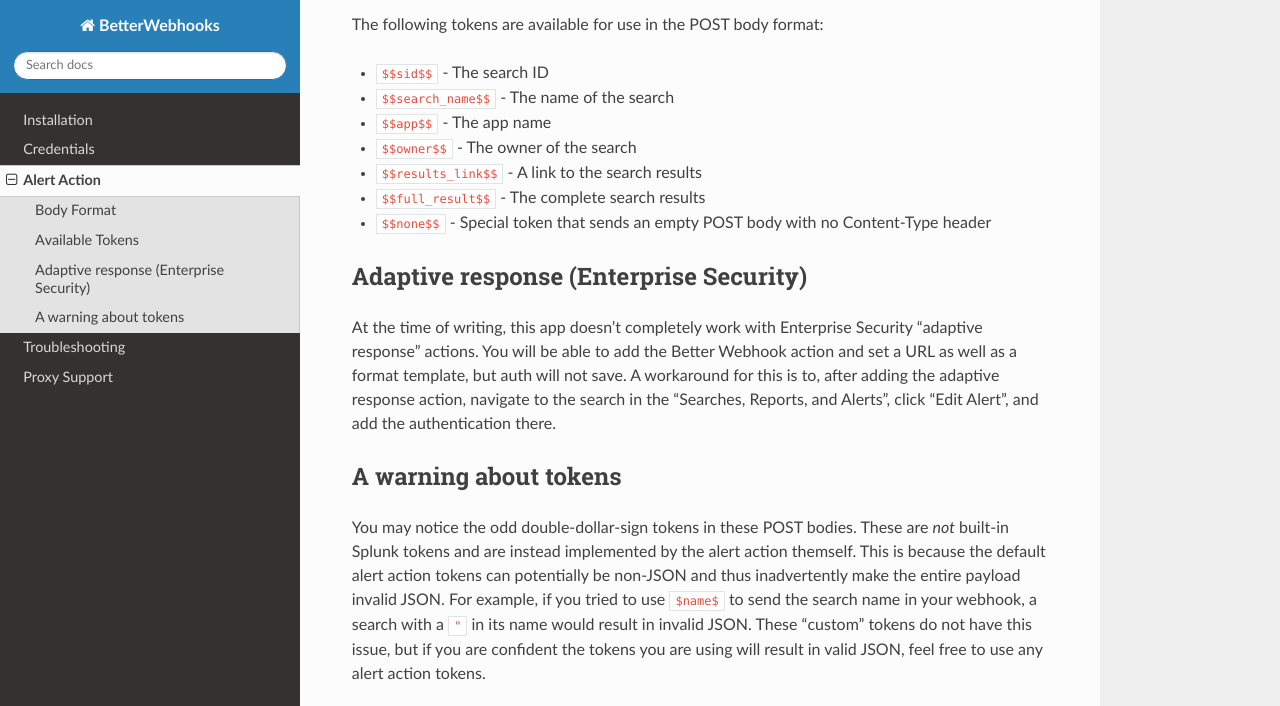
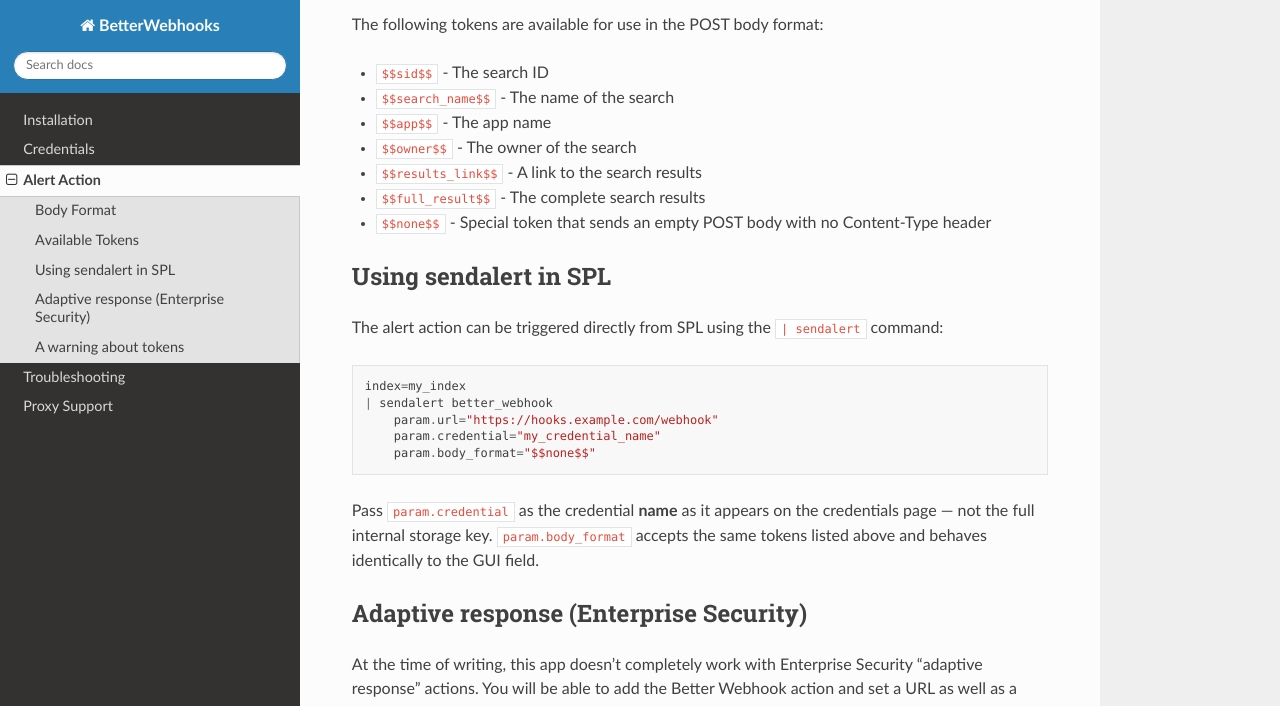
Before and after one commit to HurricaneLabs/BetterWebhooks, a Sphinx documentation site: the page built from docs/source/alert_action.rst, in a window 1280 px wide and 900 px high, scrolled down 1055 px, cut to the strip 0-706 px from the top of the window. Built offline with Sphinx 7.4.7 and the Read the Docs theme 3.1.0, drawn with Linux system fonts in a browser that asks for light colours.

Commit message:
Fix sendalert credential lookup and Windows crash
- Normalize credential name in get_credential() so | sendalert works
  with just the credential name (e.g. "my_cred") rather than requiring
  the full internal storage key (e.g. "better_webhooks:my_cred:")
- Fix crash on Windows caused by missing win32_setctime dependency in
  vendored loguru; wrap import in try/except so it degrades gracefully
- Document | sendalert usage in alert action docs

```diff
--- a/docs/source/alert_action.rst
+++ b/docs/source/alert_action.rst
@@ -64,6 +64,23 @@
 * ``$$full_result$$`` - The complete search results
 * ``$$none$$`` - Special token that sends an empty POST body with no Content-Type header
 
+Using sendalert in SPL
+-----------------------
+
+The alert action can be triggered directly from SPL using the ``| sendalert`` command:
+
+.. code-block::
+
+   index=my_index
+   | sendalert better_webhook
+       param.url="https://hooks.example.com/webhook"
+       param.credential="my_credential_name"
+       param.body_format="$$none$$"
+
+Pass ``param.credential`` as the credential **name** as it appears on the credentials page —
+not the full internal storage key. ``param.body_format`` accepts the same tokens listed above
+and behaves identically to the GUI field.
+
 Adaptive response (Enterprise Security)
 ----------------------------------------
 At the time of writing, this app doesn't completely work with Enterprise Security
--- a/docs/source/index.rst
+++ b/docs/source/index.rst
@@ -20,6 +20,9 @@
 * Grant ``sc_admin`` write access in metadata, allowing Splunk Cloud administrators to manage credentials
 * Improve error logging when an HMAC credential is misconfigured with an unknown hash function or digest type
 * Fix credential lookup failing for credentials whose names contain spaces
+* Fix crash on Windows (Splunk on-premises) caused by missing ``win32_setctime`` dependency in vendored loguru
+* Fix credential lookup failing when using ``| sendalert`` in SPL (credential name was not being resolved to the correct storage key)
+* Document ``| sendalert`` usage in the alert action documentation
 
 1.1.8
 -----
```
Also changed, not shown: 2 other files.
